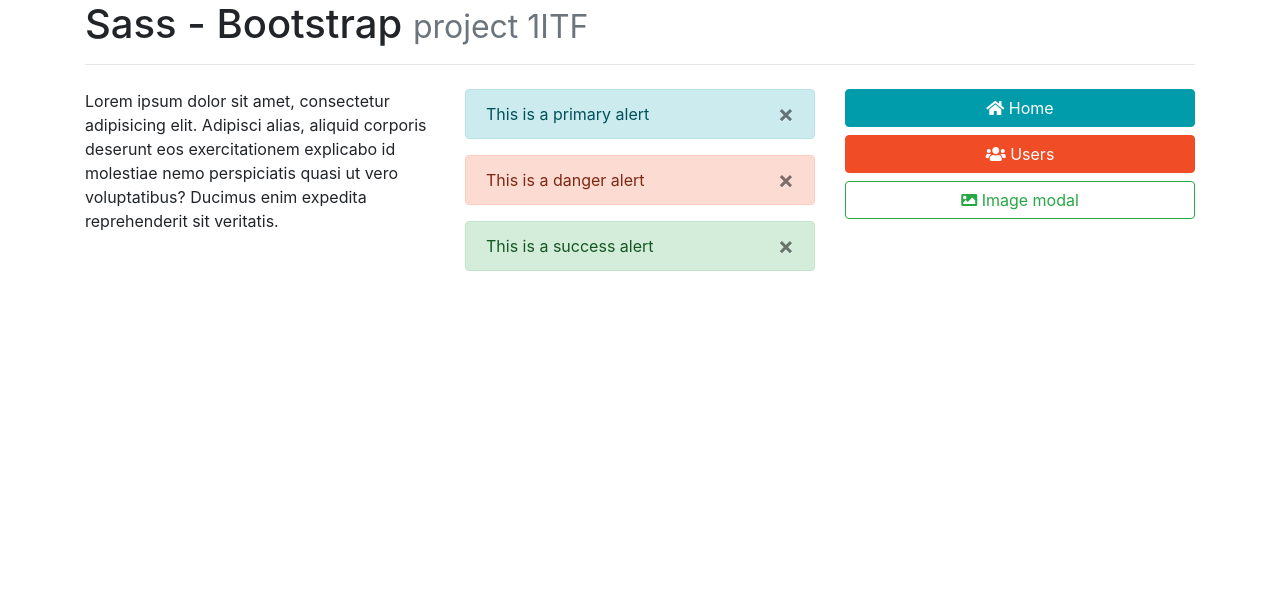
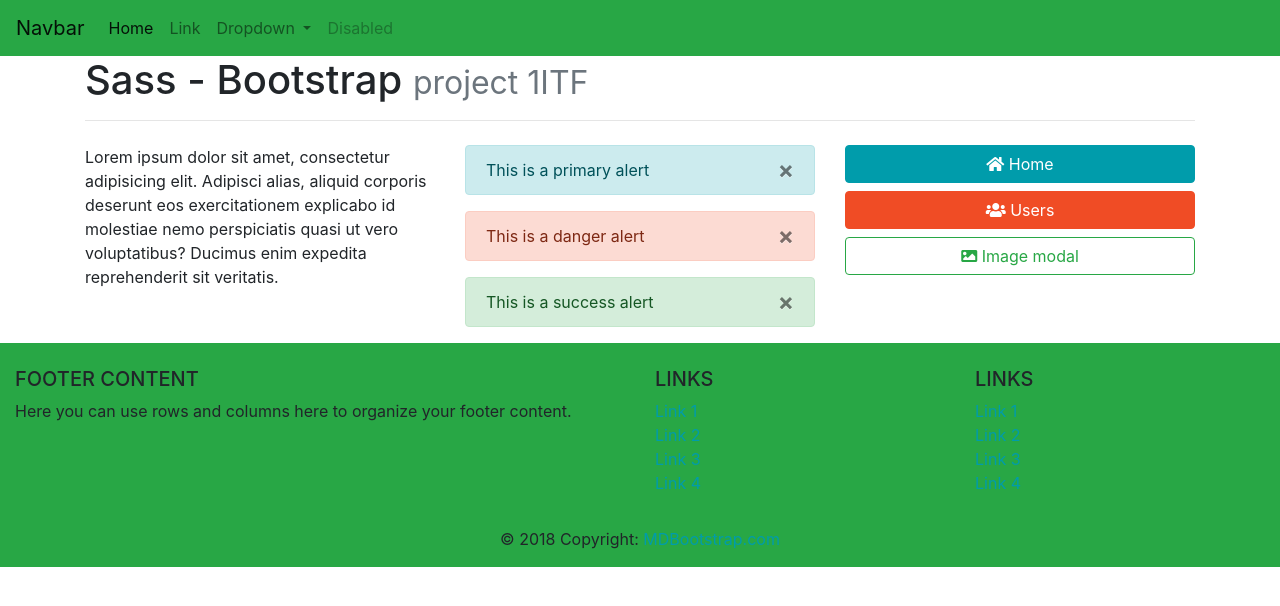
Before and after one commit to YouriVLTM/uitdaging3team104, a website: page public_html/index.html in a window 1280 px wide. Drawn offline with nearby package versions, Linux system fonts and the light colour scheme; files that its build step writes are made by us from their sources.

Commit message:
index page idee

```diff
--- /dev/null
+++ b/Idee bus/url.txt
@@ -0,0 +1,6 @@
+https://www.geocaching.com/play/guidelines
+https://www.jqueryscript.net/demo/Simple-360-Degrees-Image-Viewer-Plugin-For-jQuery-Rotateimage/
+
+https://colorlib.com/preview/#personal
+
+https://colorlib.com/preview/#papers
--- a/public_html/index.html
+++ b/public_html/index.html
@@ -8,6 +8,39 @@
     <title>1ITF Sass BS4 project</title>
 </head>
 <body>
+<nav class="navbar navbar-expand-lg navbar-light bg-success">
+    <a class="navbar-brand" href="#">Navbar</a>
+    <button class="navbar-toggler" type="button" data-toggle="collapse" data-target="#navbarSupportedContent" aria-controls="navbarSupportedContent" aria-expanded="false" aria-label="Toggle navigation">
+        <span class="navbar-toggler-icon"></span>
+    </button>
+
+    <div class="collapse navbar-collapse" id="navbarSupportedContent">
+        <ul class="navbar-nav mr-auto">
+            <li class="nav-item active">
+                <a class="nav-link" href="#">Home <span class="sr-only">(current)</span></a>
+            </li>
+            <li class="nav-item">
+                <a class="nav-link" href="#">Link</a>
+            </li>
+            <li class="nav-item dropdown">
+                <a class="nav-link dropdown-toggle" href="#" id="navbarDropdown" role="button" data-toggle="dropdown" aria-haspopup="true" aria-expanded="false">
+                    Dropdown
+                </a>
+                <div class="dropdown-menu" aria-labelledby="navbarDropdown">
+                    <a class="dropdown-item" href="#">Action</a>
+                    <a class="dropdown-item" href="#">Another action</a>
+                    <div class="dropdown-divider"></div>
+                    <a class="dropdown-item" href="#">Something else here</a>
+                </div>
+            </li>
+            <li class="nav-item">
+                <a class="nav-link disabled" href="#" tabindex="-1" aria-disabled="true">Disabled</a>
+            </li>
+        </ul>
+
+    </div>
+</nav>
+
 <div class="container">
     <header>
         <h1>Sass - Bootstrap
@@ -75,6 +108,91 @@
 </div>
 
 
+<!-- Footer -->
+<footer class="page-footer font-small pt-4 bg-success">
+
+    <!-- Footer Links -->
+    <div class="container-fluid text-center text-md-left">
+
+        <!-- Grid row -->
+        <div class="row">
+
+            <!-- Grid column -->
+            <div class="col-md-6 mt-md-0 mt-3">
+
+                <!-- Content -->
+                <h5 class="text-uppercase">Footer Content</h5>
+                <p>Here you can use rows and columns here to organize your footer content.</p>
+
+            </div>
+            <!-- Grid column -->
+
+            <hr class="clearfix w-100 d-md-none pb-3">
+
+            <!-- Grid column -->
+            <div class="col-md-3 mb-md-0 mb-3">
+
+                <!-- Links -->
+                <h5 class="text-uppercase">Links</h5>
+
+                <ul class="list-unstyled">
+                    <li>
+                        <a href="#!">Link 1</a>
+                    </li>
+                    <li>
+                        <a href="#!">Link 2</a>
+                    </li>
+                    <li>
+                        <a href="#!">Link 3</a>
+                    </li>
+                    <li>
+                        <a href="#!">Link 4</a>
+                    </li>
+                </ul>
+
+            </div>
+            <!-- Grid column -->
+
+            <!-- Grid column -->
+            <div class="col-md-3 mb-md-0 mb-3">
+
+                <!-- Links -->
+                <h5 class="text-uppercase">Links</h5>
+
+                <ul class="list-unstyled">
+                    <li>
+                        <a href="#!">Link 1</a>
+                    </li>
+                    <li>
+                        <a href="#!">Link 2</a>
+                    </li>
+                    <li>
+                        <a href="#!">Link 3</a>
+                    </li>
+                    <li>
+                        <a href="#!">Link 4</a>
+                    </li>
+                </ul>
+
+            </div>
+            <!-- Grid column -->
+
+        </div>
+        <!-- Grid row -->
+
+    </div>
+    <!-- Footer Links -->
+
+    <!-- Copyright -->
+    <div class="footer-copyright text-center py-3">© 2018 Copyright:
+        <a href="https://mdbootstrap.com/education/bootstrap/"> MDBootstrap.com</a>
+    </div>
+    <!-- Copyright -->
+
+</footer>
+<!-- Footer -->
+
+
 <script src="js/jquery.min.js"></script>
 <script src="js/bootstrap.bundle.min.js"></script>
 <!--custom scripts-->
```
Also changed, not shown: Uitdaging 3 pagina's.txt (+18 -4 lines), Idee bus/Screenshot 2019-04-09 at 09.21.06.png (added), Idee bus/Screenshot 2019-04-09 at 09.54.53.png (added), README.md, 1 other file.
